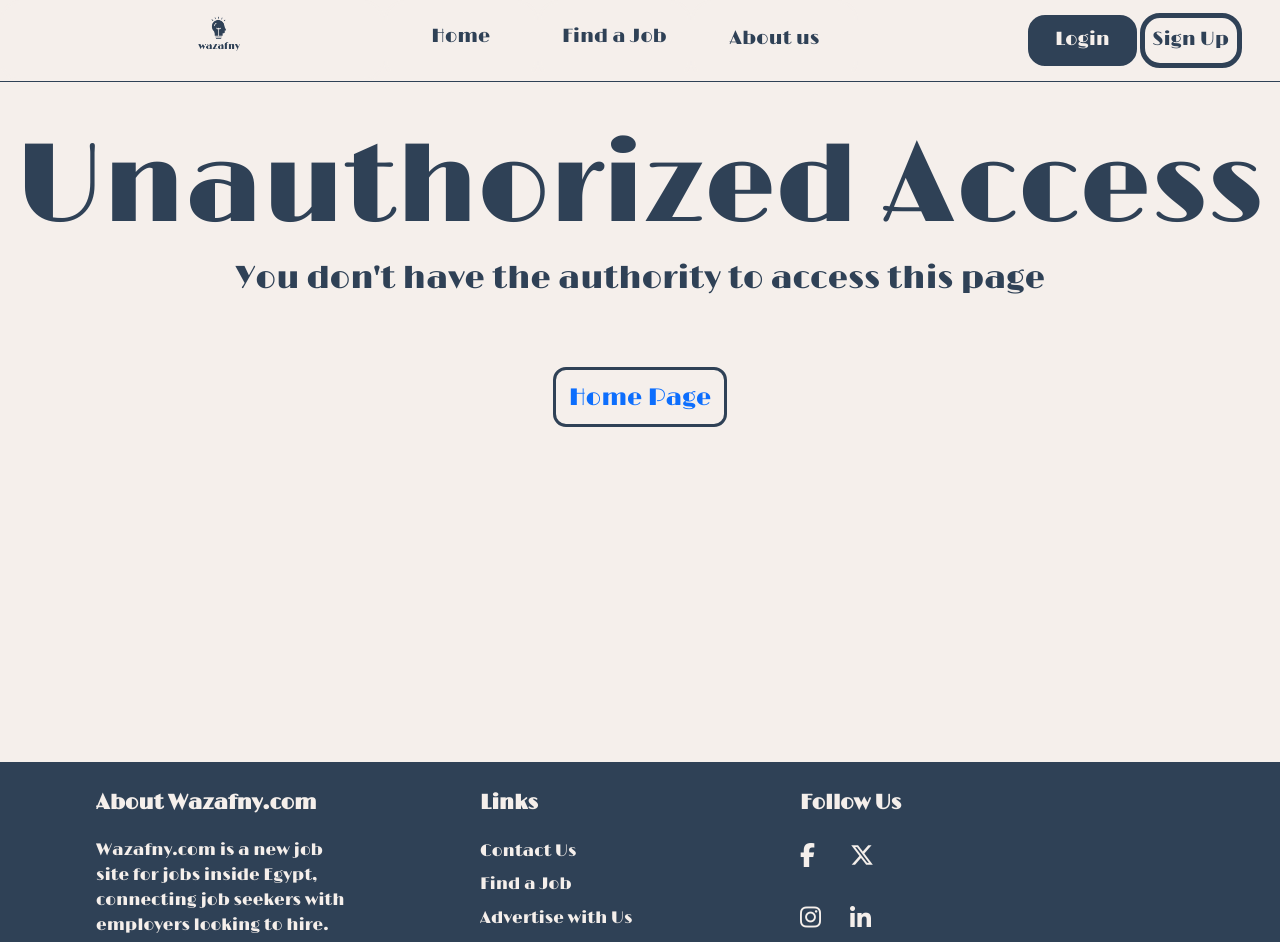
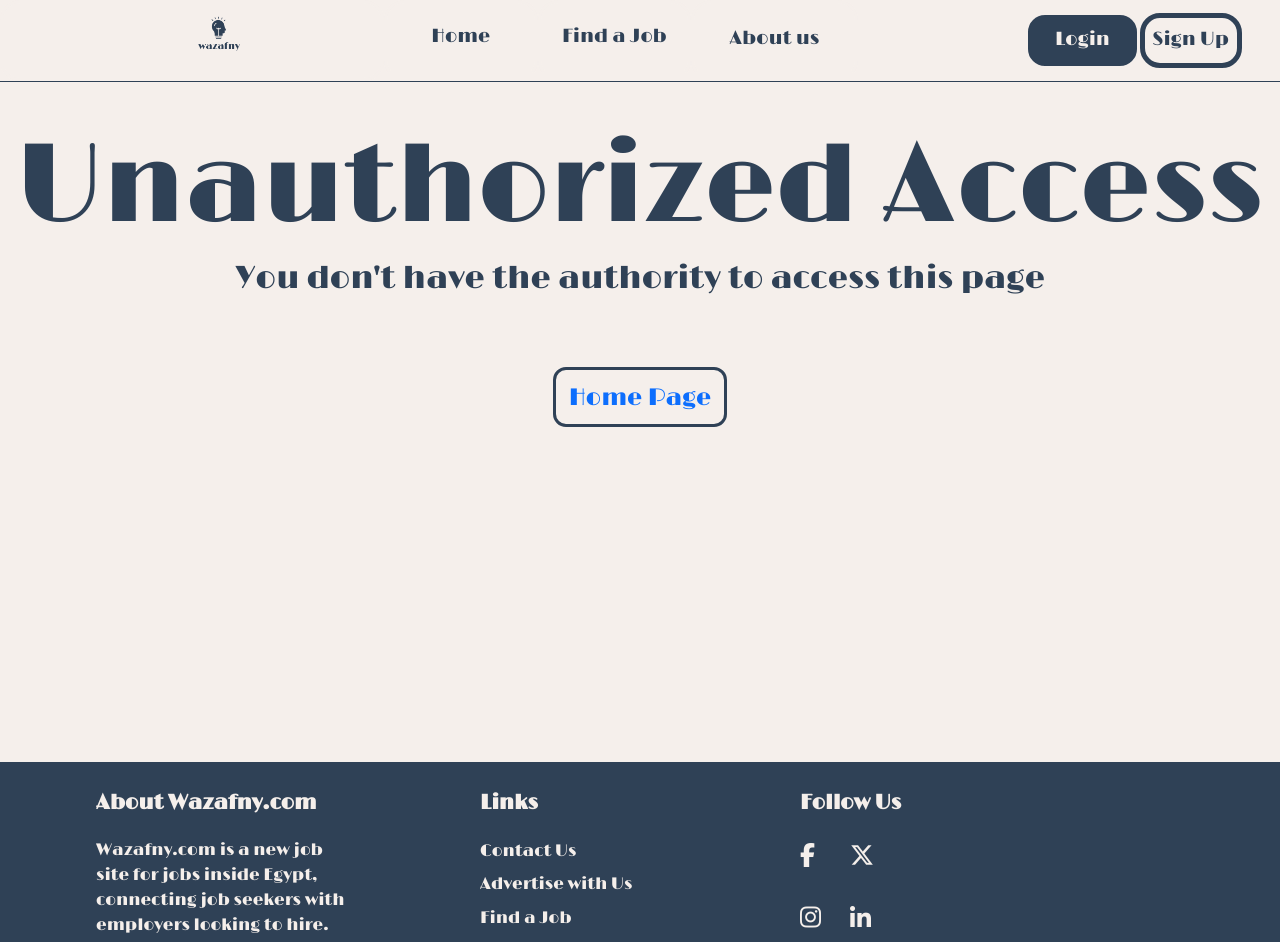
Before and after one commit to abdelrahman218/Job-Offering-Website, an Angular app: page /unauthorized in a window 1280 px wide. Shown: the top 942 px of the page. Built offline with nearby package versions, Linux system fonts and the light colour scheme.

Commit message:
bug fixes

```diff
--- a/src/app/app.component.html
+++ b/src/app/app.component.html
@@ -7,7 +7,7 @@
 </main>
 
 <footer>
-  <app-footer />
+  <app-footer [userType]="userType()" />
 </footer>
 
 @if(isError()){
--- a/src/app/footer/footer.component.html
+++ b/src/app/footer/footer.component.html
@@ -10,9 +10,11 @@
         <div class="head">Links</div>
         <div class="details" id="links">
             <a routerLink="/contactus" class="link">Contact Us</a>
-            <a routerLink="/find-a-job" class="link">Find a Job</a>
-            <a routerLink="/company-registration" class="link">Advertise with Us</a>
-        </div>
+            @if (userType===undefined) {
+                <a routerLink="/company-registration" class="link">Advertise with Us</a>
+            }
+                <a routerLink="/find-a-job" class="link">Find a Job</a>
+            </div>
     </div>
     <div class="sections">
         <div class="head">Follow Us</div>
--- a/src/app/footer/footer.component.ts
+++ b/src/app/footer/footer.component.ts
@@ -1,5 +1,6 @@
-import { Component } from '@angular/core';
+import { Component, Input } from '@angular/core';
 import { RouterLink} from '@angular/router';
+import { type UserType } from '../app.model';
 
 @Component({
   selector: 'app-footer',
@@ -9,4 +10,5 @@ import { RouterLink} from '@angular/router';
   styleUrl: './footer.component.css'
 })
 export class FooterComponent {
+  @Input({ required: true }) userType?: UserType;
 }
--- a/src/app/users/find-a-job/card/card.component.html
+++ b/src/app/users/find-a-job/card/card.component.html
@@ -26,7 +26,7 @@
         <div></div>
         @if (userType===undefined) {
             <button class="apply-btn" (click)="login()">Login to Apply</button>
-        }@else if (!isAppliedBefore()) {
+        }@else if(userType==='Company'){}@else if (!isAppliedBefore()) {
             <button class="apply-btn" type="button" data-bs-toggle="modal" [attr.data-bs-target]="'#modal-' + post.id">Apply Now</button>
         }@else {
             <button class="applied-btn" type="button" data-bs-toggle="modal" [attr.data-bs-target]="'#modal-' + post.id" disabled>Already Applied</button>
```
Also changed, not shown: 1 other file (tests, documents, lock files or other folders).
